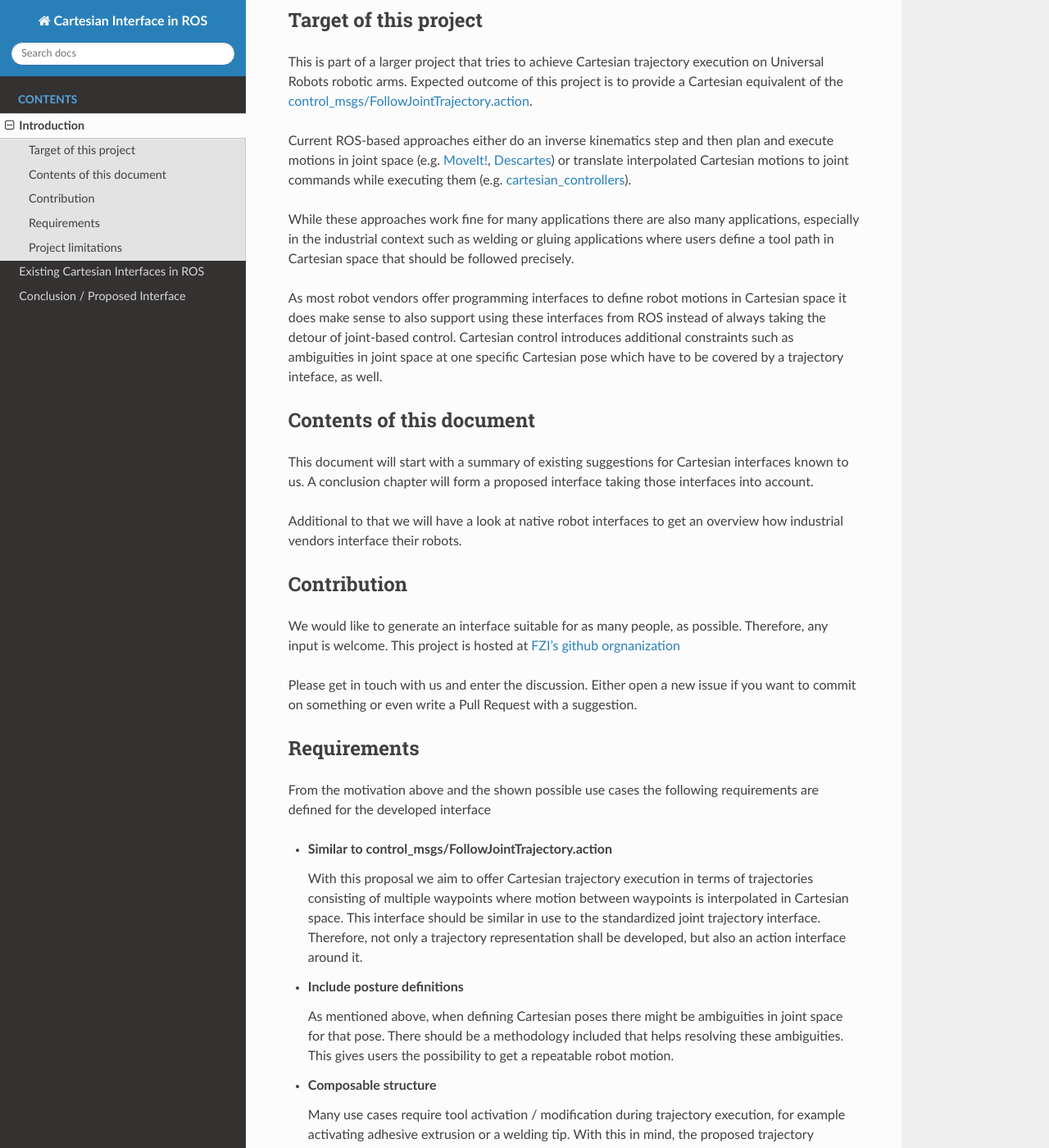
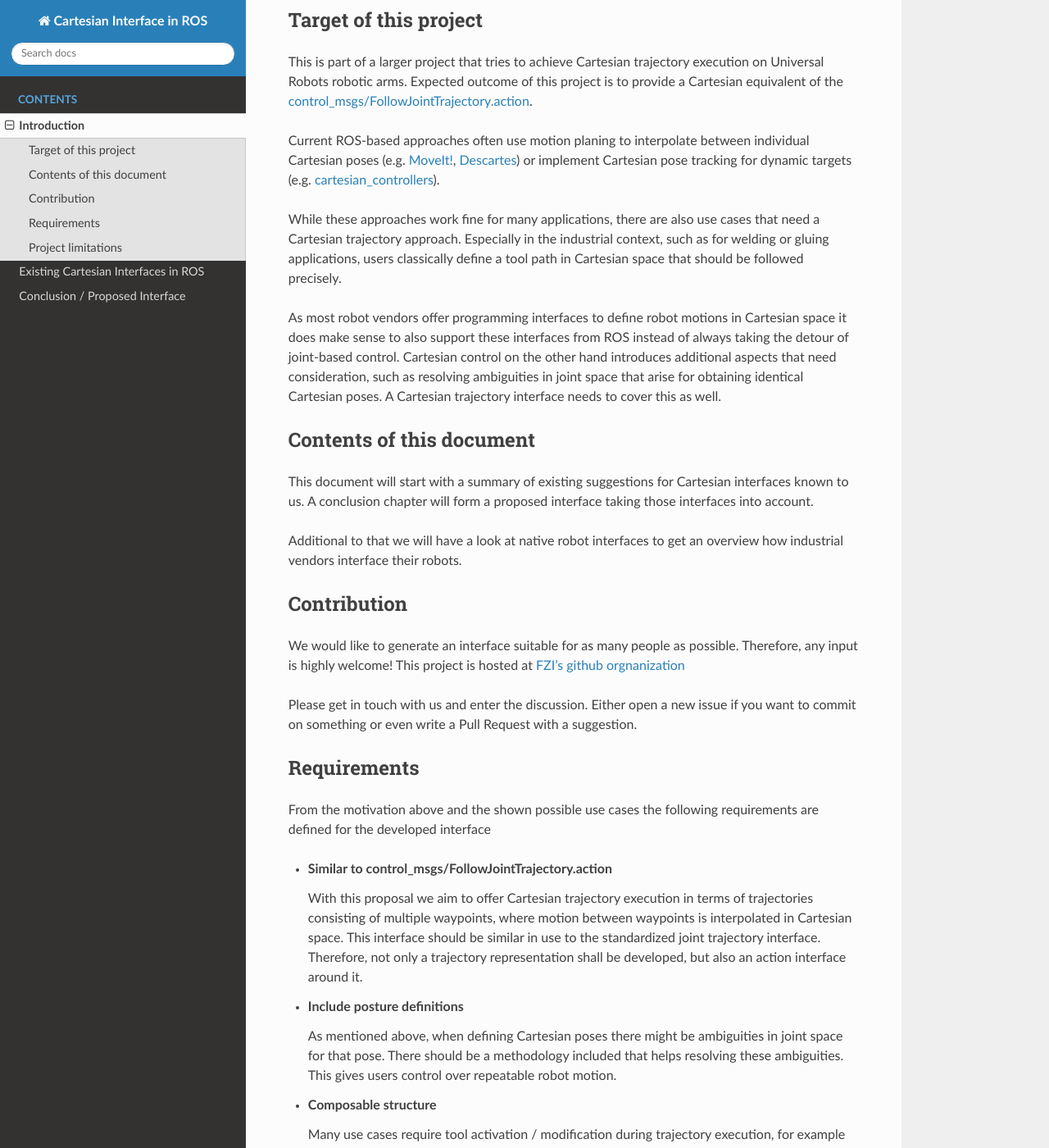
Before and after one commit to fzi-forschungszentrum-informatik/fzi_robot_interface_proposal, a Sphinx documentation site: the page built from source/introduction/index.rst, in a window 1280 px wide and 1400 px high, scrolled down 272 px. Shown: the whole window at 82% size. Built offline with Sphinx 7.4.7 and the Read the Docs theme 2.0.0, drawn with Linux system fonts in a browser that asks for light colours; some of the changed text lies outside the part shown.

Commit message:
Textual review on expressions and wording

```diff
--- a/source/introduction/index.rst
+++ b/source/introduction/index.rst
@@ -13,21 +13,20 @@ Robots robotic arms. Expected outcome of this project is to provide a Cartesian
 `control_msgs/FollowJointTrajectory.action
 <http://docs.ros.org/api/control_msgs/html/action/FollowJointTrajectory.html>`_.
 
-Current ROS-based approaches either do an inverse
-kinematics step and then plan and execute motions in joint space (e.g. `MoveIt!
-<https://moveit.ros.org/>`_, `Descartes <http://wiki.ros.org/descartes>`_) or translate interpolated
-Cartesian motions to joint commands while executing them (e.g. `cartesian_controllers
+Current ROS-based approaches often use motion planing to interpolate between individual Cartesian poses
+(e.g. `MoveIt!
+<https://moveit.ros.org/>`_, `Descartes <http://wiki.ros.org/descartes>`_) or implement Cartesian pose tracking for dynamic targets
+(e.g. `cartesian_controllers
 <https://github.com/fzi-forschungszentrum-informatik/cartesian_controllers>`_).
 
-While these approaches work fine for many applications there are also many applications, especially
-in the industrial context such as welding or gluing applications where users define a tool path in
+While these approaches work fine for many applications, there are also use cases that need a Cartesian trajectory approach. Especially
+in the industrial context, such as for welding or gluing applications, users classically define a tool path in
 Cartesian space that should be followed precisely.
 
 As most robot vendors offer programming interfaces to define robot motions in Cartesian space it
-does make sense to also support using these interfaces from ROS instead of always taking the detour
-of joint-based control. Cartesian control introduces additional constraints such as ambiguities in
-joint space at one specific Cartesian pose which have to be covered by a trajectory inteface, as
-well.
+does make sense to also support these interfaces from ROS instead of always taking the detour
+of joint-based control. Cartesian control on the other hand introduces additional aspects that need consideration, such as resolving ambiguities in
+joint space that arise for obtaining identical Cartesian poses. A Cartesian trajectory interface needs to cover this as well.
 
 Contents of this document
 -------------------------
@@ -42,7 +41,7 @@ Contribution
 ------------
 
 We would like to generate an interface suitable for
-as many people, as possible. Therefore, any input is welcome. This project is hosted at `FZI's
+as many people as possible. Therefore, any input is highly welcome! This project is hosted at `FZI's
 github orgnanization <https://github.com/fzi-forschungszentrum-informatik/fzi_robot_interface_proposal>`_
 
 
@@ -58,7 +57,7 @@ for the developed interface
 * **Similar to control_msgs/FollowJointTrajectory.action**
 
   With this proposal we aim to offer Cartesian trajectory execution in terms of trajectories
-  consisting of multiple waypoints where motion between waypoints is interpolated in Cartesian
+  consisting of multiple waypoints, where motion between waypoints is interpolated in Cartesian
   space. This interface should be similar in use to the standardized joint trajectory interface.
   Therefore, not only a trajectory representation shall be developed, but also an action interface
   around it.
@@ -67,12 +66,12 @@ for the developed interface
 
   As mentioned above, when defining Cartesian poses there might be ambiguities in joint space for
   that pose. There should be a methodology included that helps resolving these ambiguities. This
-  gives users the possibility to get a repeatable robot motion.
+  gives users control over repeatable robot motion.
 
 * **Composable structure**
 
   Many use cases require tool activation / modification during trajectory execution, for example
-  activating adhesive extrusion or a welding tip. With this in mind, the proposed trajectory
+  activating adhesive extrusion or a welding torch. With this in mind, the proposed trajectory
   interface should be extendible to introduce different aspects of trajectory execution
   such as adding IO commands to the trajectory. Example:
 
```
Also changed, not shown: other parts of source/introduction/index.rst (+2 -2 lines).
